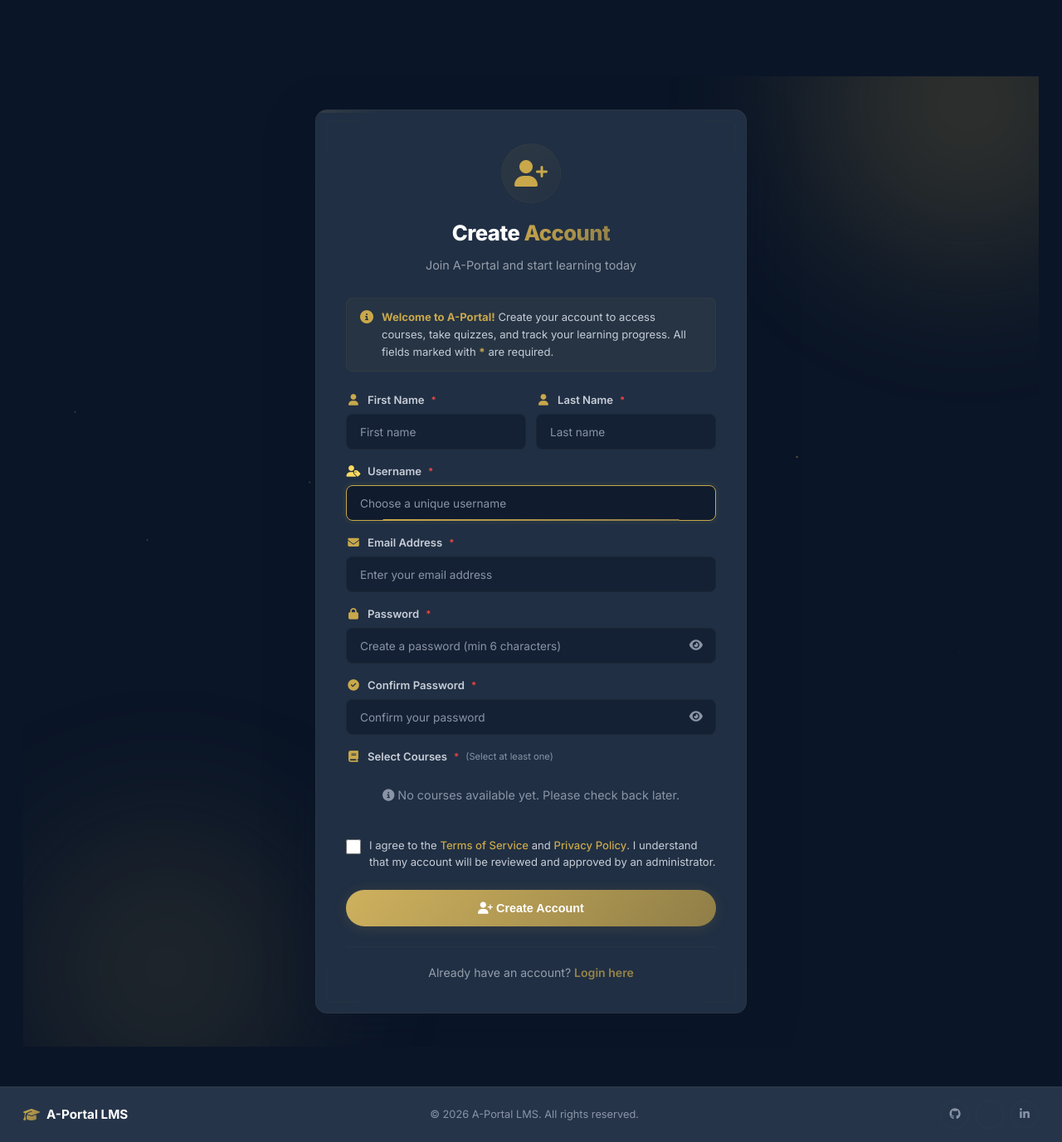
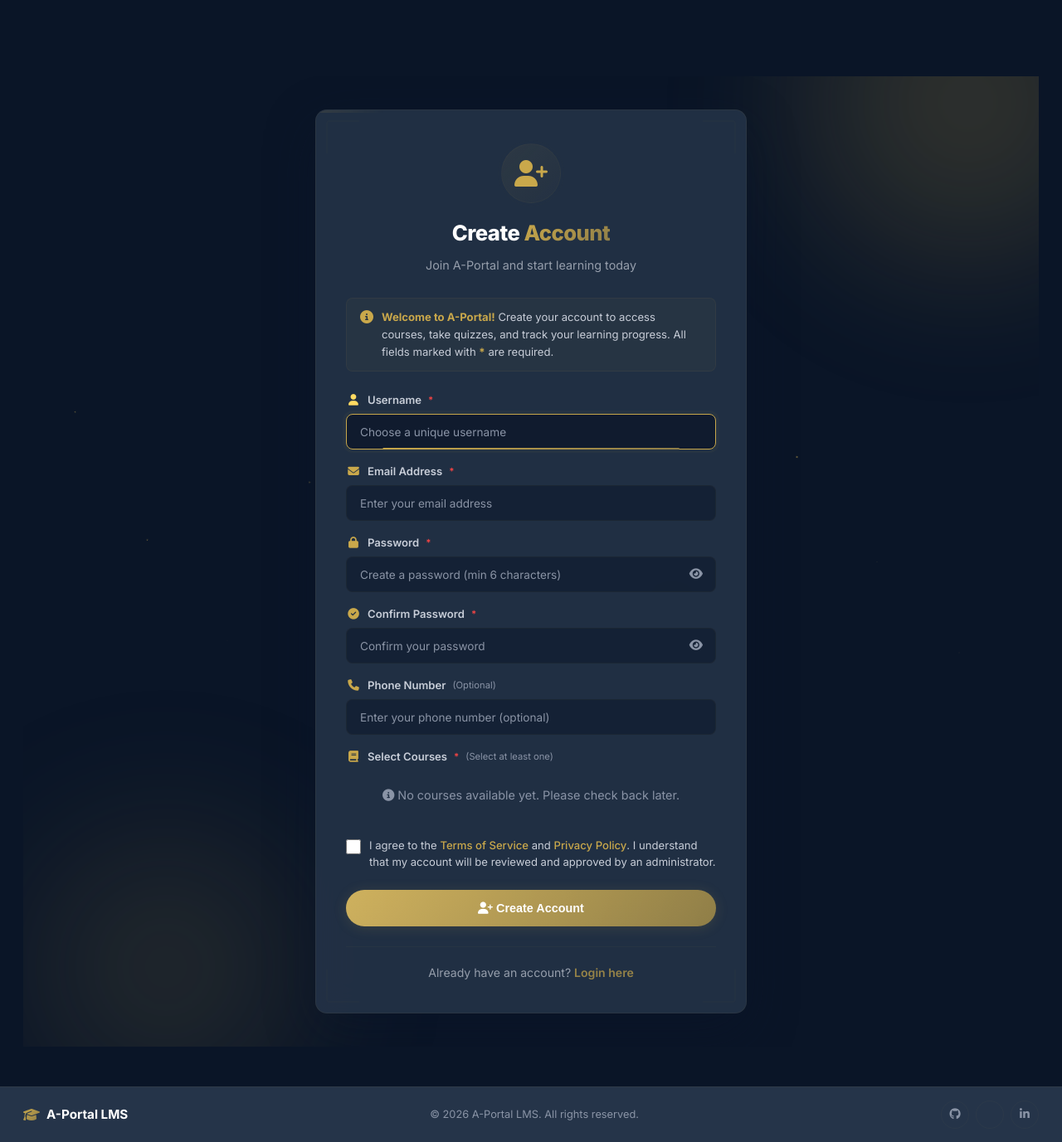
Before and after one commit to awwalu253-ctrl/Learn-coding, a Flask app: page /signup in a window 1280 px wide. Shown: the whole page at 83% size. Run offline with Flask 3, Linux system fonts and the light colour scheme.

Commit message:
Fix signup and auth routes - complete files

```diff
--- a/backend/routes/auth.py
+++ b/backend/routes/auth.py
@@ -106,12 +106,12 @@ def signup():
     courses = Course.query.all()
 
     if request.method == 'POST':
-        username = request.form.get('username')
-        email = request.form.get('email')
-        password = request.form.get('password')
-        confirm_password = request.form.get('confirm_password')
+        username = request.form.get('username', '').strip()
+        email = request.form.get('email', '').strip()
+        password = request.form.get('password', '')
+        confirm_password = request.form.get('confirm_password', '')
         selected_courses = request.form.getlist('courses')
-        phone = request.form.get('phone', '')
+        phone = request.form.get('phone', '').strip()
 
         # Validation
         if not username or not email or not password:
@@ -126,6 +126,10 @@ def signup():
             flash('Password must be at least 6 characters.', 'error')
             return render_template('signup.html', courses=courses)
 
+        if not selected_courses:
+            flash('Please select at least one course.', 'error')
+            return render_template('signup.html', courses=courses)
+
         # Check if username exists
         if User.query.filter_by(username=username).first():
             flash('Username already taken.', 'error')
@@ -136,46 +140,57 @@ def signup():
             flash('Email already registered.', 'error')
             return render_template('signup.html', courses=courses)
 
-        # Create new student
-        student = User(
-            username=username,
-            email=email,
-            role='student',
-            is_approved=False,
-            phone=phone if phone else None
-        )
-        student.set_password(password)
-        db.session.add(student)
-        db.session.flush()  # Get the ID
+        try:
+            # Create new student
+            student = User(
+                username=username,
+                email=email,
+                role='student',
+                is_approved=False,
+                phone=phone if phone else None
+            )
+            student.set_password(password)
+            db.session.add(student)
+            db.session.flush()  # Get the ID
 
-        # Add course enrollments
-        for course_id in selected_courses:
-            course = Course.query.get(course_id)
-            if course:
-                enrollment = CourseEnrollment(
-                    student_id=student.id,
-                    course_id=course_id,
-                    status='pending'
-                )
-                db.session.add(enrollment)
+            # Add course enrollments
+            for course_id in selected_courses:
+                course = Course.query.get(course_id)
+                if course:
+                    enrollment = CourseEnrollment(
+                        student_id=student.id,
+                        course_id=course_id,
+                        status='pending'
+                    )
+                    db.session.add(enrollment)
 
-        db.session.commit()
+            db.session.commit()
 
-        # Notify admins about new registration
-        admins = User.query.filter(User.role.in_(['admin', 'super_admin'])).all()
-        for admin in admins:
-            create_notification(
-                user_id=admin.id,
-                title='📝 New Student Registration',
-                message=f'New student "{username}" has registered and is pending approval.',
-                type='info',
-                link=url_for('admin.manage_students'),
-                icon='fa-user-plus',
-                icon_color='gold'
-            )
+            # Send notifications to admins
+            try:
+                admins = User.query.filter(User.role.in_(['admin', 'super_admin'])).all()
+                for admin in admins:
+                    create_notification(
+                        user_id=admin.id,
+                        title='📝 New Student Registration',
+                        message=f'New student "{username}" has registered and is pending approval.',
+                        type='info',
+                        link=url_for('admin.manage_students'),
+                        icon='fa-user-plus',
+                        icon_color='gold'
+                    )
+            except Exception as e:
+                print(f"Notification error: {e}")
+                # Continue anyway
 
-        flash('Account created successfully! Please wait for admin approval.', 'success')
-        return redirect(url_for('auth.login'))
+            flash('Account created successfully! Please wait for admin approval.', 'success')
+            return redirect(url_for('auth.login'))
+
+        except Exception as e:
+            db.session.rollback()
+            print(f"Signup error: {e}")
+            flash('An error occurred during registration. Please try again.', 'error')
+            return render_template('signup.html', courses=courses)
 
     return render_template('signup.html', courses=courses)
 
--- a/backend/routes/dashboard.py
+++ b/backend/routes/dashboard.py
@@ -11,6 +11,6 @@ def index():
         return redirect(url_for('admin.dashboard'))
 
     if not current_user.is_approved:
-        return redirect(url_for('student.pending_approval'))
+        return redirect(url_for('auth.pending_approval'))
 
     return redirect(url_for('student.dashboard'))
--- a/frontend/templates/signup.html
+++ b/frontend/templates/signup.html
@@ -413,15 +413,6 @@
   }
 
   /* ============================================
-     NAME ROW
-     ============================================ */
-  .name-row {
-    display: grid;
-    grid-template-columns: 1fr 1fr;
-    gap: 12px;
-  }
-
-  /* ============================================
      PASSWORD STRENGTH - Gold Theme
      ============================================ */
   .password-strength {
@@ -778,11 +769,6 @@
       font-size: 1.4rem;
     }
 
-    .name-row {
-      grid-template-columns: 1fr;
-      gap: 0;
-    }
-
     .form-group .input-wrapper input {
       padding: 11px 14px;
       padding-right: 44px;
@@ -1088,48 +1074,10 @@
 
     <!-- Form -->
     <form method="POST" class="signup-form" id="signupForm" novalidate>
-      <!-- Full Name -->
-      <div class="name-row">
-        <div class="form-group">
-          <label for="first_name">
-            <i class="fas fa-user"></i> First Name
-            <span class="required">*</span>
-          </label>
-          <div class="input-wrapper">
-            <input
-              type="text"
-              id="first_name"
-              name="first_name"
-              class="form-control"
-              placeholder="First name"
-              required
-              autocomplete="given-name"
-            >
-          </div>
-        </div>
-        <div class="form-group">
-          <label for="last_name">
-            <i class="fas fa-user"></i> Last Name
-            <span class="required">*</span>
-          </label>
-          <div class="input-wrapper">
-            <input
-              type="text"
-              id="last_name"
-              name="last_name"
-              class="form-control"
-              placeholder="Last name"
-              required
-              autocomplete="family-name"
-            >
-          </div>
-        </div>
-      </div>
-
       <!-- Username -->
       <div class="form-group">
         <label for="username">
-          <i class="fas fa-user-tag"></i> Username
+          <i class="fas fa-user"></i> Username
           <span class="required">*</span>
         </label>
         <div class="input-wrapper">
@@ -1230,6 +1178,24 @@
         </div>
       </div>
 
+      <!-- Phone (Optional) -->
+      <div class="form-group">
+        <label for="phone">
+          <i class="fas fa-phone"></i> Phone Number
+          <span class="optional">(Optional)</span>
+        </label>
+        <div class="input-wrapper">
+          <input
+            type="tel"
+            id="phone"
+            name="phone"
+            class="form-control"
+            placeholder="Enter your phone number (optional)"
+            autocomplete="tel"
+          >
+        </div>
+      </div>
+
       <!-- Select Courses -->
       <div class="form-group">
         <label>
@@ -1277,7 +1243,7 @@
 
     <!-- Footer -->
     <div class="signup-footer">
-      <p>Already have an account? <a href="{{ url_for('login') }}">Login here</a></p>
+      <p>Already have an account? <a href="{{ url_for('auth.login') }}">Login here</a></p>
     </div>
   </div>
 </div>
@@ -1285,8 +1251,6 @@
 <script>
   document.addEventListener('DOMContentLoaded', function() {
     const form = document.getElementById('signupForm');
-    const firstName = document.getElementById('first_name');
-    const lastName = document.getElementById('last_name');
     const username = document.getElementById('username');
     const email = document.getElementById('email');
     const password = document.getElementById('password');
@@ -1379,8 +1343,6 @@
     });
 
     // Remove error on input
-    firstName.addEventListener('input', function() { this.classList.remove('error'); });
-    lastName.addEventListener('input', function() { this.classList.remove('error'); });
     username.addEventListener('input', function() {
       this.classList.remove('error');
       usernameError.style.display = 'none';
@@ -1400,16 +1362,6 @@
     // Form validation
     form.addEventListener('submit', function(e) {
       let isValid = true;
-
-      if (!firstName.value.trim()) {
-        firstName.classList.add('error');
-        isValid = false;
-      }
-
-      if (!lastName.value.trim()) {
-        lastName.classList.add('error');
-        isValid = false;
-      }
 
       if (!username.value.trim() || username.value.trim().length < 3) {
         username.classList.add('error');
@@ -1453,11 +1405,7 @@
 
       if (!isValid) {
         e.preventDefault();
-        if (firstName.classList.contains('error')) {
-          firstName.focus();
-        } else if (lastName.classList.contains('error')) {
-          lastName.focus();
-        } else if (username.classList.contains('error')) {
+        if (username.classList.contains('error')) {
           username.focus();
         } else if (email.classList.contains('error')) {
           email.focus();
```
